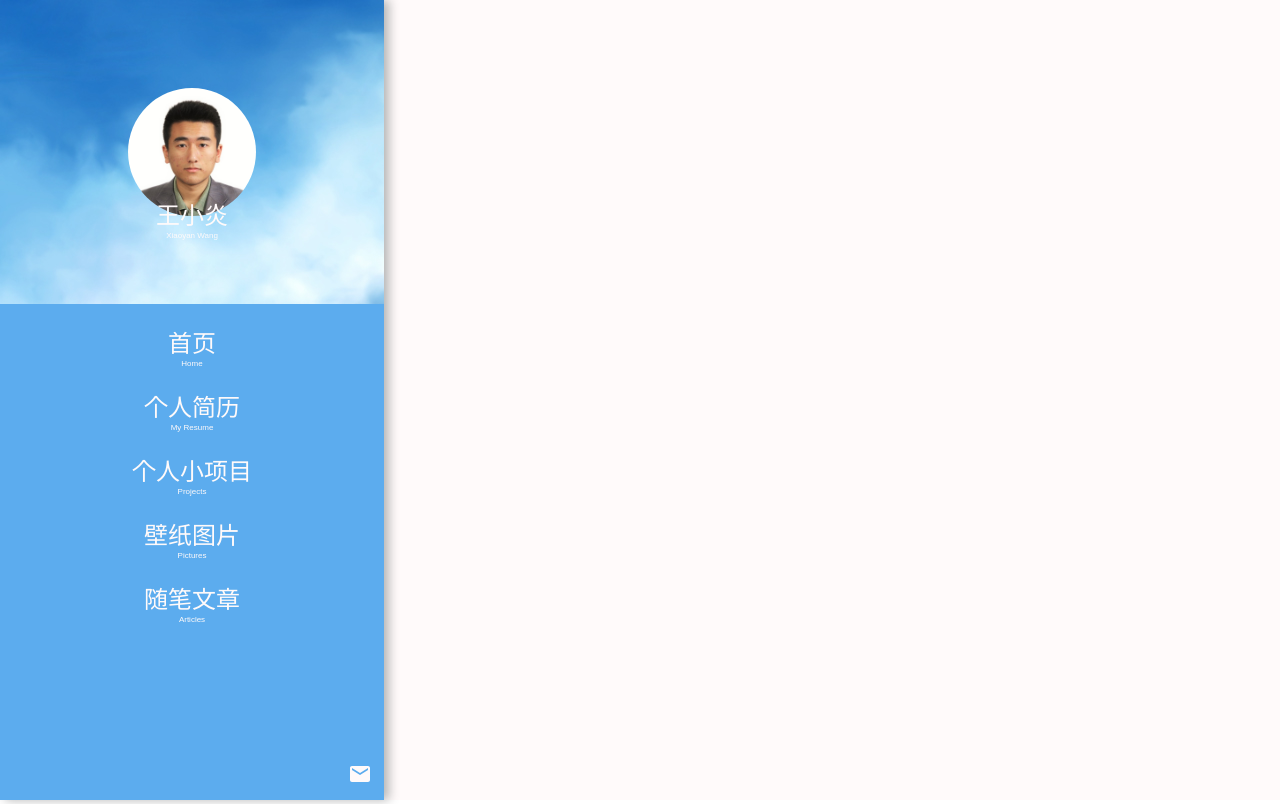
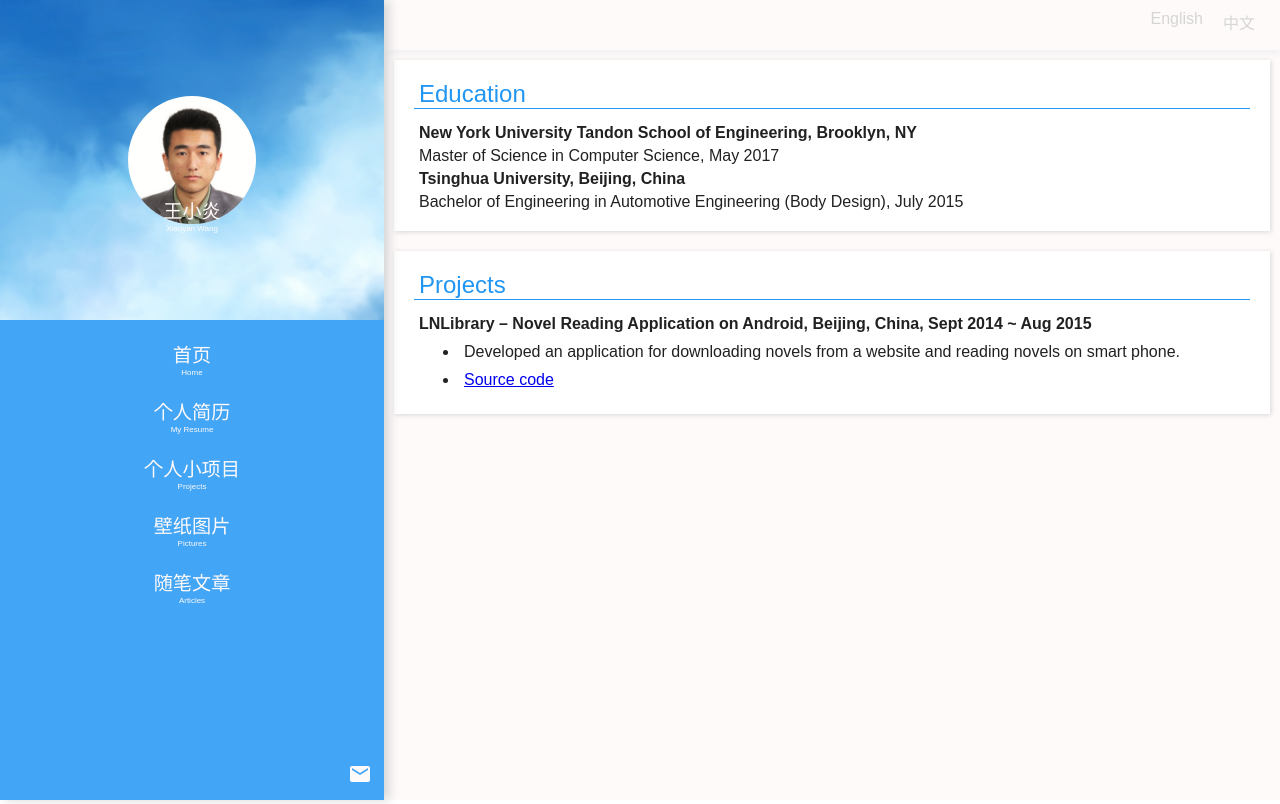
Before and after one commit to miniwangdali/miniwangdali.github.io, a plain HTML site: page index.html in a window 1280 px wide. Drawn offline with Linux system fonts and the light colour scheme.

Commit message:
尝试简历页面

```diff
--- a/css/myHomePageStyle.css
+++ b/css/myHomePageStyle.css
@@ -26,14 +26,14 @@ div.leftbar{
     position: fixed;
     left: 0;
     top: 0;
-    background-color: #5CACEE;
+    background-color: #42A5F5;
     width: 30%;
     height: 100%;
-    box-shadow: 5px 0px 10px #B5B5B5;
+    box-shadow: 5px 0px 10px #d5d5d5;
 }
 div.leftbar .header{
     margin: 0 auto;
-    height: 38%;
+    height: 40%;
     background-repeat: no-repeat;
     background-position: left top;
     background-image: url("../images/White-Album-2-14.jpg");
@@ -66,7 +66,7 @@ div.leftbar .header canvas{
 }
 div.leftbar .content{
     margin: 0 auto;
-    height: 56%;
+    height: 54%;
 }
 div.leftbar .content .ul{
     margin: 10px 0px 10px 0px;
@@ -84,17 +84,19 @@ div.leftbar .content .ul .li{
 
 }
 div.leftbar .content .ul .li:hover{
-    color: #1C86EE;
+    color: #42A5F5;
     background-color: #FFFAFA;
     -webkit-transition: background-color 0.4s ease-out, color 0.4s ease-out;
     -moz-transition: background-color 0.4s ease-out, color 0.4s ease-out;
     transition: background-color 0.4s ease-out, color 0.4s ease-out;
 }
 div.chinese{
-    font-size: 1.5em;
+    font-size: 1.2em;
+    text-align: center;
 }
 div.english{
     font-size: 0.5em;
+    text-align: center;
 }
 div.leftbar .footer{
     margin: 0 auto;
@@ -121,6 +123,64 @@ div.rightframe iframe{
     width: 100%;
 
 }
+div.rightframe .header{
+    margin:0 auto;
+    padding: 5px 20px 5px 20px;
+    height: 5%;
+    box-shadow: 0px 5px 5px #f3f3f3;
+}
+div.rightframe .header div{
+    padding: 5px;
+    float: right;
+    height: 100%;
+}
+div.rightframe .header div.resumeCH{
+    font-size: 1.0em;
+    color: #d5d5d5;
+}
+div.rightframe .header div.resumeCH:active{
+    color: #EC407A;
+}
+div.rightframe .header div.resumeEN{
+    font-size: 1.0em;
+    color: #d5d5d5;
+}
+div.rightframe .header div.resumeEN:active{
+    color: #EC407A;
+}
+div.rightframe .content{
+    margin:0 auto;
+    padding: 10px;
+}
+div.rightframe .content .card{
+    margin:0px 0px 20px 0px;
+    padding: 20px;
+    background-color: #FFFFFF;
+    box-shadow: 1px 1px 5px #d5d5d5;
+}
+div.rightframe .content .card .section{
+    padding: 0px 5px 0px 5px;
+    color: #2196F3;
+    border-bottom-color: #2196F3;
+    border-bottom-width: 1px;
+    border-bottom-style: solid;
+    font-size: 1.5em;
+}
+div.rightframe .content .card .detail{
+    padding: 10px 5px 0px 5px;
+    color: #212121;
+    font-size: 1.0em;
+}
+div.rightframe .content .card .detail .title{
+    padding: 5px 0px 5px 0px;
+    font-weight: bold;
+}
+div.rightframe .content .card .detail ul{
+    margin: 0;
+}
+div.rightframe .content .card .detail li{
+    padding: 5px;
+}
 .clearframe{
     clear: both;
 }
--- a/index.html
+++ b/index.html
@@ -67,10 +67,48 @@
         </div>
     </div>
     <div id="rightframe" class="rightframe">
-        <iframe src="">
+        <!--<iframe src="">
             抱歉！您的浏览器不支持iframe标签！
             Sorry！Your browser does not support iframe!
-        </iframe>
+        </iframe>-->
+        <div class="header">
+            <div id="resumeCH" class="resumeCH">中文
+            </div>
+            <div class="switch">
+            </div>
+            <div id="resumeEN" class="resumeEN" active="true">English
+            </div>
+        </div>
+        <div class="content">
+            <div id="education" class="card">
+                <div class="section">Education
+                </div>
+                <div class="detail">
+                    <div class="title">New York University Tandon School of Engineering, Brooklyn, NY
+                    </div>
+                    <div>Master of Science in Computer Science, May 2017
+                    </div>
+                    <div class="title">Tsinghua University, Beijing, China
+                    </div>
+                    <div>Bachelor of Engineering in Automotive Engineering (Body Design), July 2015
+                    </div>
+                </div>
+            </div>
+            <div id="projects" class="card">
+                <div class="section">Projects
+                </div>
+                <div class="detail">
+                    <div class="title">LNLibrary – Novel Reading Application on Android, Beijing, China, Sept 2014 ~ Aug 2015
+                    </div>
+                    <ul>
+                        <li>Developed an application for downloading novels from a website and reading novels on smart phone.
+                        </li>
+                        <li><a href="https://github.com/miniwangdali/LNLibrary">Source code</a>
+                        </li>
+                    </ul>
+                </div>
+            </div>
+        </div>
     </div>
     <div class="clearframe"></div>
 </body>
```
